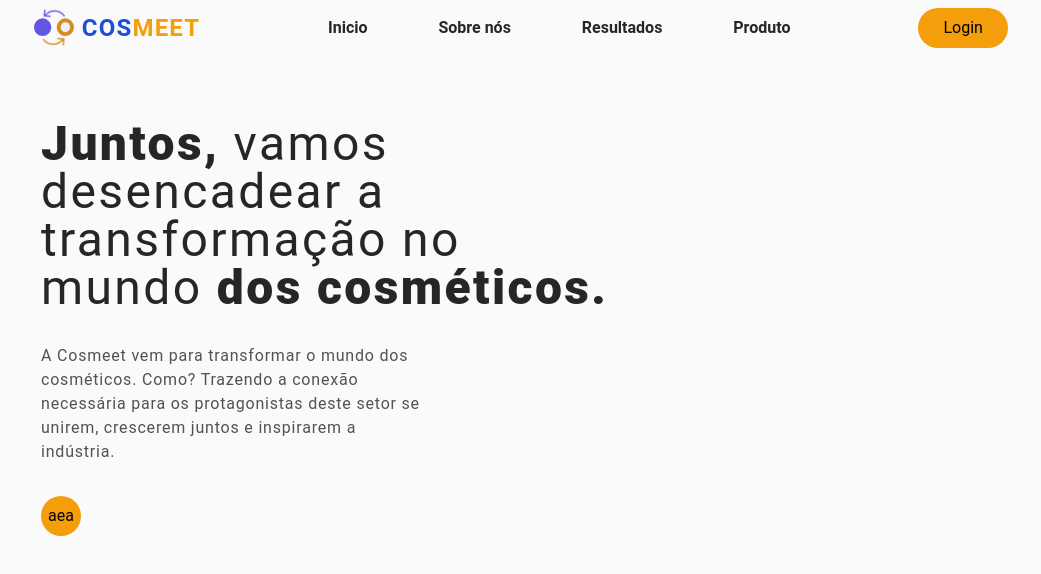
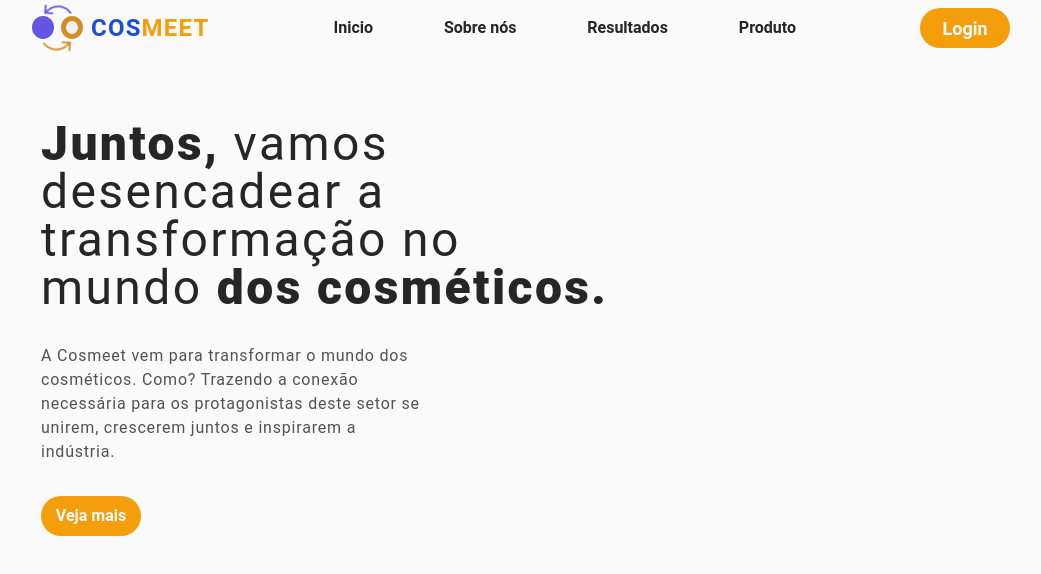
Before and after one commit to kanaiama/cosmeet-react-nextjs, a Next.js app in the folder react_cosmeet/cosmeet/: page / in a window 1280 px wide. Shown: the top 574 px of the page, without its empty margins (119-1160 px from the left). Built offline with nearby package versions, Linux system fonts and the light colour scheme.

Commit message:
atualizando estados do botao

```diff
--- a/react_cosmeet/cosmeet/src/app/components/form/Button.tsx
+++ b/react_cosmeet/cosmeet/src/app/components/form/Button.tsx
@@ -2,19 +2,18 @@ interface ButtonProps {
     width: number;
     height: number;
     nome: string;
-    size: number;
+    fontSize: number;
     color: string;
+    fontWeight: string;
   }
 
   export default function Button(props: ButtonProps) {
     const buttonStyle = {
       width: `${props.width}px`,
       height: `${props.height}px`,
-    };
-
-    const nameStyle = {
-        size: `${props.size}px`,
-        color: `${props.color}`,
+      fontSize: `${props.fontSize}px`,
+      color: `${props.color}`,
+      fontWeight: `${props.fontWeight}`,
     };
 
     return (
--- a/react_cosmeet/cosmeet/src/app/components/layout/Navbar.tsx
+++ b/react_cosmeet/cosmeet/src/app/components/layout/Navbar.tsx
@@ -6,22 +6,41 @@ export default function Navbar() {
     <div className="w-full flex justify-center items-center h-14">
       <div className="w-10/12 flex justify-around items-center">
         <div className="flex items-center gap-2">
-                    <Image src={"/images/logo (1).svg"} width={'40'} height={'400'} alt={""} />
-                    <span className="text-blue-700 text-2xl font-bold">COS<span className="text-amber-500 text-2xl font-bold">MEET</span></span>
+          <div className="w-15h-20 max-w-full">
+            <Image
+              src="/images/logo (1).svg"
+              width={40}
+              height={40}
+              alt="Logo"
+              layout="responsive" // Define a imagem como responsiva
+            />
           </div>
-                <div className="w-3/6">
+          <span className="hidden md:inline text-blue-700 text-2xl font-bold">
+            COS<span className="text-amber-500 text-2xl font-bold">MEET</span>
+          </span>
+        </div>
+        <div className="w-3/6 sm:w-3/6 md:w-3/6 lg:w-3/6">
           <ul className="flex justify-around items-center">
             <li className="text-m font-semibold text-neutral-800">Inicio</li>
             <li className="text-m font-semibold text-neutral-800">Sobre nós</li>
-                        <li className="text-m font-semibold text-neutral-800">Resultados</li>
+            <li className="text-m font-semibold text-neutral-800">
+              Resultados
+            </li>
             <li className="text-m font-semibold text-neutral-800">Produto</li>
           </ul>
         </div>
 
         <div className="element_login">
-                    <Button height={40} width={90} nome="Login"></Button>
+          <Button
+            height={40}
+            width={90}
+            nome="Login"
+            color="#FAFAFA"
+            fontSize={18}
+            fontWeight="bold"
+          ></Button>
         </div>
       </div>
     </div>
-    )
+  );
 }
--- /dev/null
+++ b/react_cosmeet/cosmeet/src/app/components/layout/Resultado.tsx
@@ -0,0 +1,5 @@
+export default function Resultado() {
+    return(
+
+    )
+}
--- a/react_cosmeet/cosmeet/src/app/components/pages/Home.tsx
+++ b/react_cosmeet/cosmeet/src/app/components/pages/Home.tsx
@@ -24,7 +24,7 @@ export default function Home() {
                   setor se unirem, crescerem juntos e inspirarem a indústria.
                 </span>
                 </div>
-                <Button height={40} width={40} nome="aea"></Button>
+                <Button height={40} width={100} nome="Veja mais" color="#FAFAFA" fontSize={16} fontWeight="bold"></Button>
               </div>
             </div>
           </div>
```
Also changed, not shown: react_cosmeet/cosmeet/public/images/bannerHome.svg (added). Lines whose indentation alone changed are shown as unchanged.
